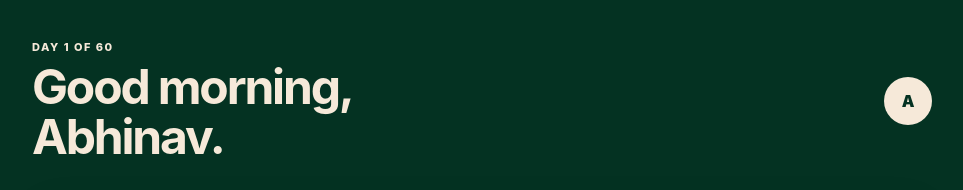
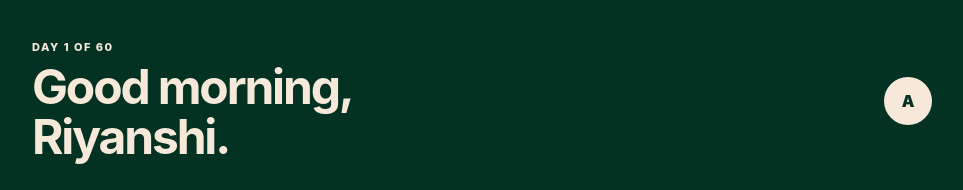
Before and after one commit to Riyanshi-k/abtalks-redesign, a React (Vite) app: page /dashboard in a window 1280 px wide. Shown: the top 190 px of the page, without its empty margins (158-1121 px from the left). Built offline with nearby package versions, Linux system fonts and the light colour scheme.

Commit message:
fix: update dashboard name

```diff
--- a/src/pages/Dashboard.jsx
+++ b/src/pages/Dashboard.jsx
@@ -214,7 +214,7 @@ function Dashboard() {
           <h1>
             Good morning,
             <br />
-            Abhinav.
+            Riyanshi.
           </h1>
 
         </div>
```
